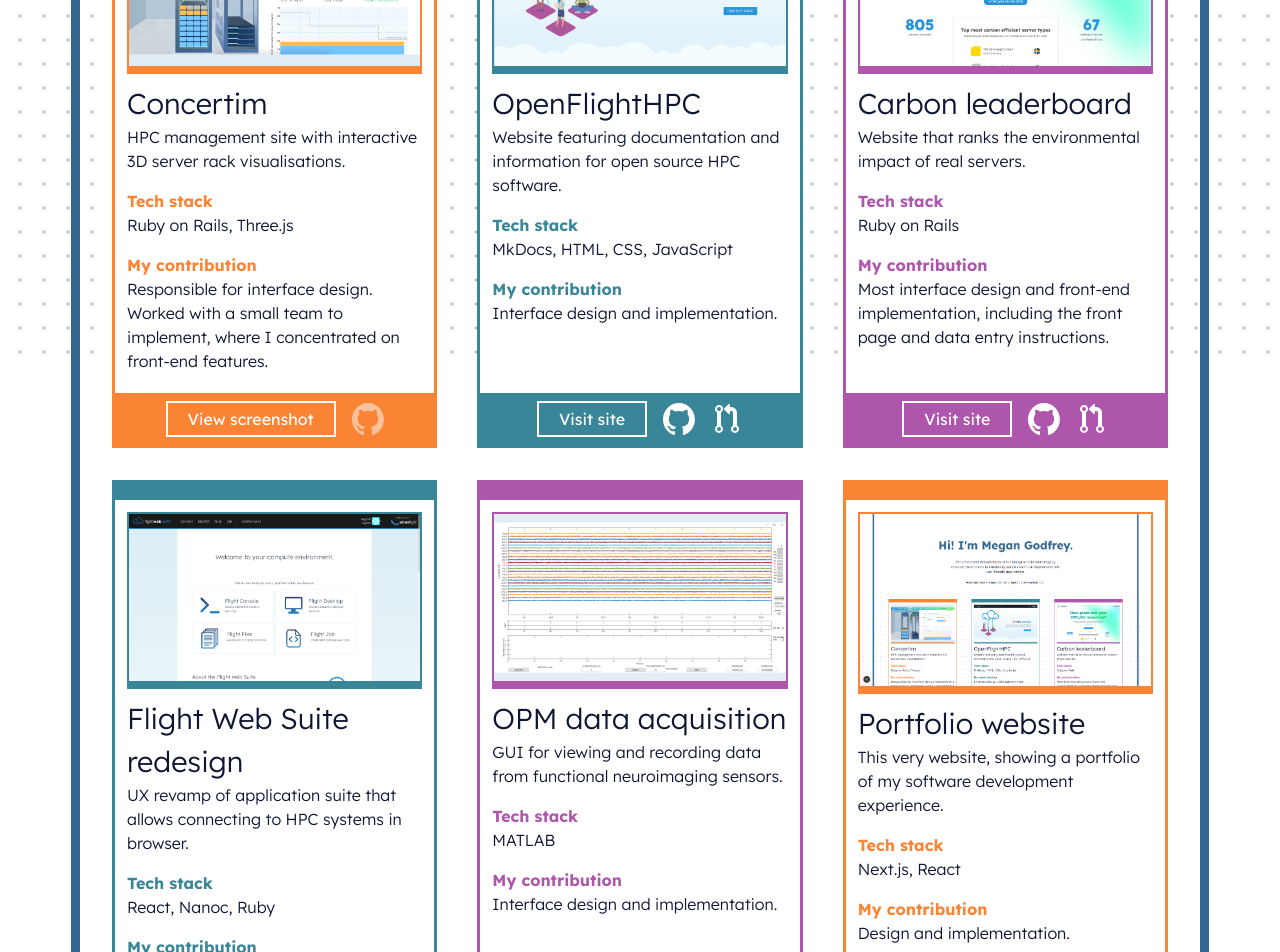
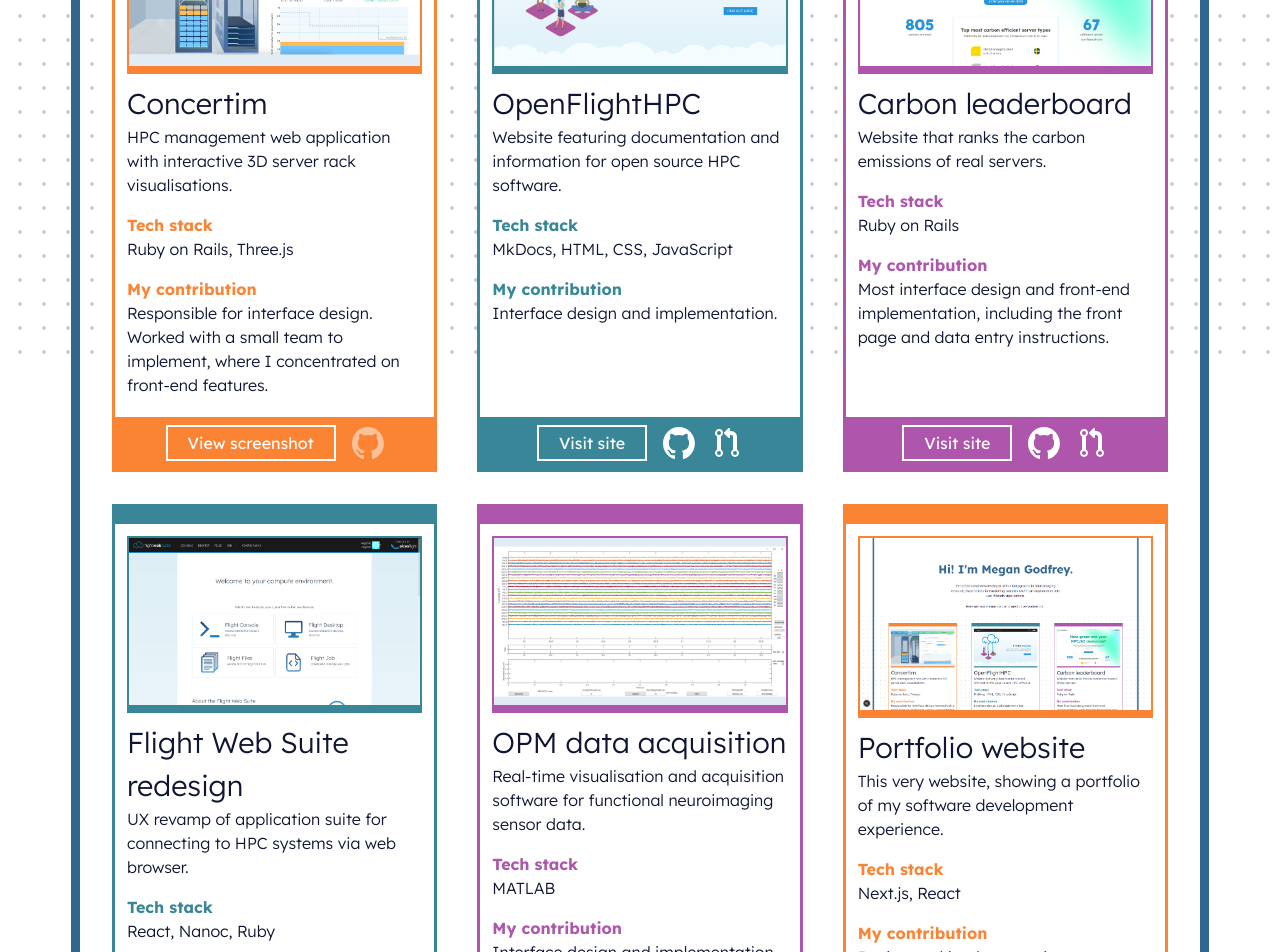
Before and after one commit to mgodfrey47/mg-experience, a Next.js app: page / in a window 1280 px wide. Shown: the part 620-1572 px from the top of the page. Built offline with nearby package versions, Linux system fonts and the light colour scheme.

Commit message:
Further wording improvements

```diff
--- a/data/portfolioItems.js
+++ b/data/portfolioItems.js
@@ -3,7 +3,7 @@
     id: 1,
     title: "Concertim",
     image: "concertim.png",
-    description: "HPC management site with interactive 3D server rack visualisations.",
+    description: "HPC management web application with interactive 3D server rack visualisations.",
     contribution: `
       Responsible for interface design. Worked with a small team to implement,
       where I concentrated on front-end features.
@@ -28,7 +28,7 @@
     id: 3,
     title: "Carbon leaderboard",
     image: "carbon_leaderboard.png",
-    description: "Website that ranks the environmental impact of real servers.",
+    description: "Website that ranks the carbon emissions of real servers.",
     contribution: `
       Most interface design and front-end implementation, including the front page and data entry instructions.
     `,
@@ -43,7 +43,7 @@
     id: 4,
     title: "Flight Web Suite redesign",
     image: "flight_web_suite.png",
-    description: "UX revamp of application suite that allows connecting to HPC systems in browser.",
+    description: "UX revamp of application suite for connecting to HPC systems via web browser.",
     contribution: `
       Interface redesign and implementation. Graphic design.
     `,
@@ -57,7 +57,7 @@
     id: 5,
     title: "OPM data acquisition",
     image: "opm_data_acquisition.png",
-    description: "GUI for viewing and recording data from functional neuroimaging sensors.",
+    description: "Real-time visualisation and acquisition software for functional neuroimaging sensor data.",
     contribution: `
       Interface design and implementation.
     `,
```
